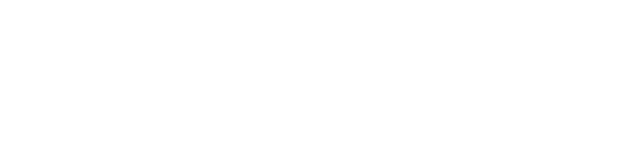
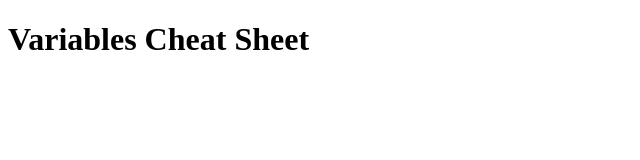
Before and after one commit to AndreMooore/AM_Innfprog20203, a plain HTML site: page Cheat Sheet/Variables.html in a window 1280 px wide. Shown: the whole page, without its empty margins (0-640 px from the left). Drawn offline with Linux system fonts and the light colour scheme.

Commit message:
Update Variables.html

```diff
--- a/Cheat Sheet/Variables.html
+++ b/Cheat Sheet/Variables.html
@@ -6,6 +6,13 @@
     <title>Variables Cheat Sheet</title>
 </head>
 <body>
+    <h1 id="headline">Variabler</h1>
 
+    <script>
+        const newHeadline = "Variables Cheat Sheet"
+        console.log(newHeadline)
+        //Finn HTML-element med ID healine, og bytt ut verdien.
+        document.getElementById("headline").innerHTML = newHeadline
+    </script>
 </body>
 </html>
```
